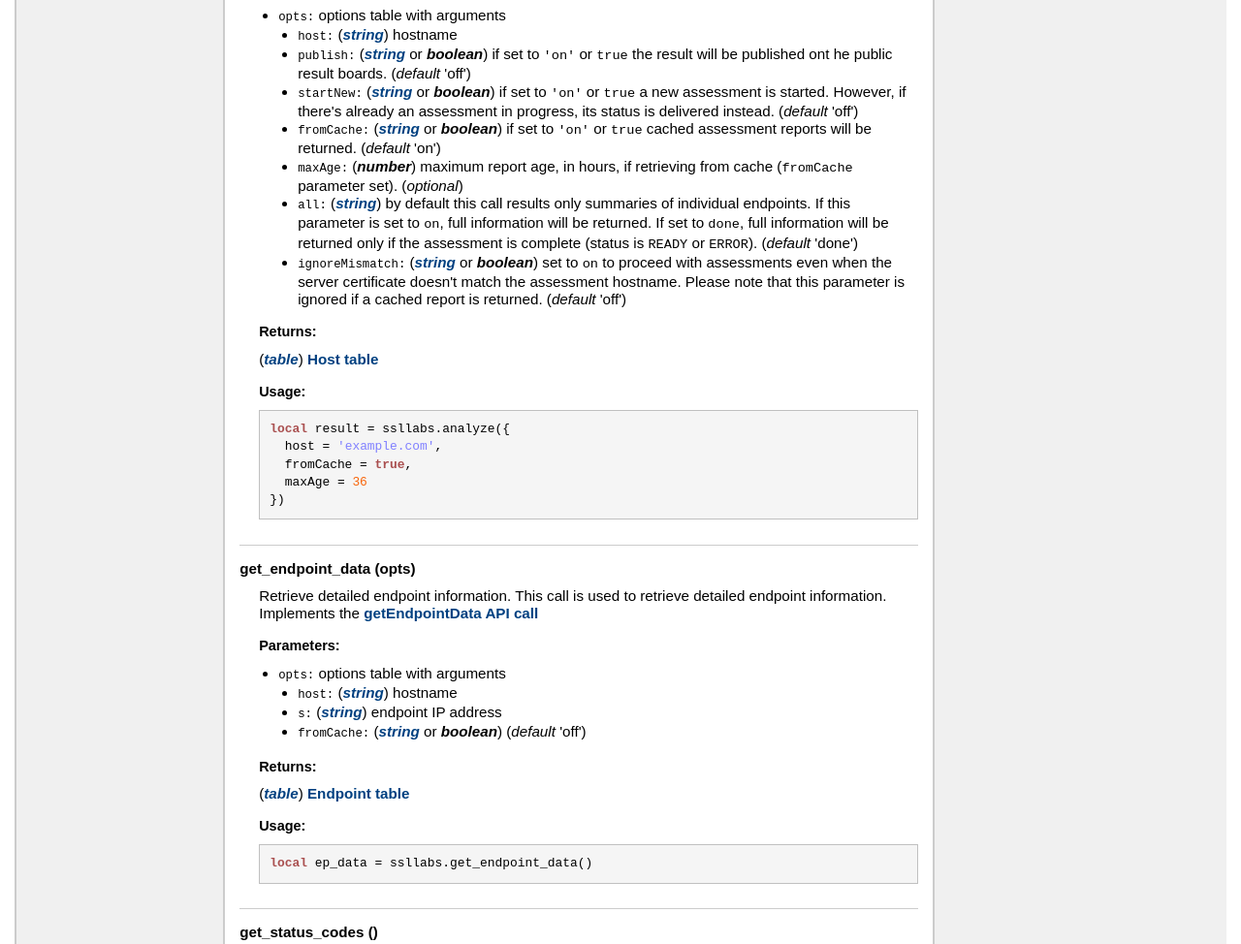
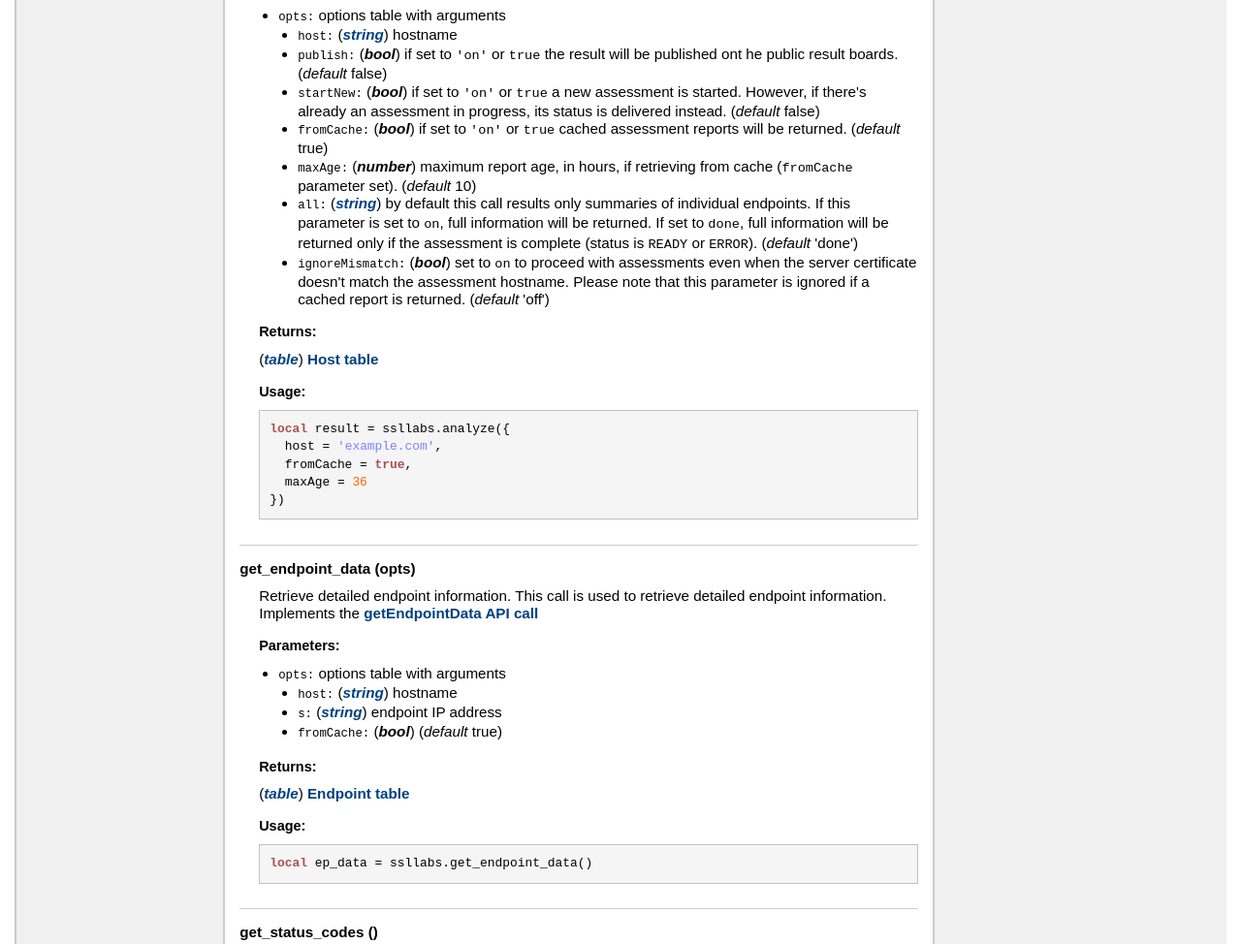
Before and after one commit to imolein/lua-ssllabs, a plain HTML site: page docs/index.html in a window 1280 px wide. Shown: the part 824-1798 px from the top of the page at 97% size. Drawn offline with Linux system fonts and the light colour scheme.

Commit message:
updated doc

```diff
--- a/docs/index.html
+++ b/docs/index.html
@@ -55,7 +55,7 @@
     <ul>
         <li><strong>Copyright</strong>: 2018</li>
         <li><strong>License</strong>: MIT</li>
-        <li><strong>Author</strong>: imo</li>
+        <li><strong>Author</strong>: Sebastian Huebner</li>
     </ul>
 
 
@@ -104,7 +104,7 @@
     <h3>Returns:</h3>
     <ol>
 
-           <span class="types"><a class="type" href="https://www.lua.org/manual/5.1/manual.html#5.5">table</a></span>
+           <span class="types"><a class="type" href="https://www.lua.org/manual/5.3/manual.html#6.6">table</a></span>
         <a href="https://github.com/ssllabs/ssllabs-scan/blob/master/ssllabs-api-docs-v3.md#info">Info table</a>
     </ol>
 
@@ -130,36 +130,36 @@
         <li><span class="parameter">opts</span> options table with arguments
         <ul>
         <li><span class="parameter">host</span>
-            <span class="types"><a class="type" href="https://www.lua.org/manual/5.1/manual.html#5.4">string</a></span>
+            <span class="types"><a class="type" href="https://www.lua.org/manual/5.3/manual.html#6.4">string</a></span>
          hostname
         </li>
         <li><span class="parameter">publish</span>
-            <span class="types"><a class="type" href="https://www.lua.org/manual/5.1/manual.html#5.4">string</a> or <span class="type">boolean</span></span>
+            <span class="types"><span class="type">bool</span></span>
          if set to <code>&apos;on&apos;</code> or <code>true</code> the result will be published ont he public result boards.
-         (<em>default</em> 'off')
+         (<em>default</em> false)
         </li>
         <li><span class="parameter">startNew</span>
-            <span class="types"><a class="type" href="https://www.lua.org/manual/5.1/manual.html#5.4">string</a> or <span class="type">boolean</span></span>
+            <span class="types"><span class="type">bool</span></span>
          if set to <code>&apos;on&apos;</code> or <code>true</code> a new assessment is started. However, if there's already an assessment in progress, its status is delivered instead.
-         (<em>default</em> 'off')
+         (<em>default</em> false)
         </li>
         <li><span class="parameter">fromCache</span>
-            <span class="types"><a class="type" href="https://www.lua.org/manual/5.1/manual.html#5.4">string</a> or <span class="type">boolean</span></span>
+            <span class="types"><span class="type">bool</span></span>
          if set to <code>&apos;on&apos;</code> or <code>true</code> cached assessment reports will be returned.
-         (<em>default</em> 'on')
+         (<em>default</em> true)
         </li>
         <li><span class="parameter">maxAge</span>
             <span class="types"><span class="type">number</span></span>
          maximum report age, in hours, if retrieving from cache (<code>fromCache</code> parameter set).
-         (<em>optional</em>)
+         (<em>default</em> 10)
         </li>
         <li><span class="parameter">all</span>
-            <span class="types"><a class="type" href="https://www.lua.org/manual/5.1/manual.html#5.4">string</a></span>
+            <span class="types"><a class="type" href="https://www.lua.org/manual/5.3/manual.html#6.4">string</a></span>
          by default this call results only summaries of individual endpoints. If this parameter is set to <code>on</code>, full information will be returned. If set to <code>done</code>, full information will be returned only if the assessment is complete (status is <code>READY</code> or <code>ERROR</code>).
          (<em>default</em> 'done')
         </li>
         <li><span class="parameter">ignoreMismatch</span>
-            <span class="types"><a class="type" href="https://www.lua.org/manual/5.1/manual.html#5.4">string</a> or <span class="type">boolean</span></span>
+            <span class="types"><span class="type">bool</span></span>
          set to <code>on</code> to proceed with assessments even when the server certificate doesn't match the assessment hostname. Please note that this parameter is ignored if a cached report is returned.
          (<em>default</em> 'off')
         </li>
@@ -169,7 +169,7 @@
     <h3>Returns:</h3>
     <ol>
 
-           <span class="types"><a class="type" href="https://www.lua.org/manual/5.1/manual.html#5.5">table</a></span>
+           <span class="types"><a class="type" href="https://www.lua.org/manual/5.3/manual.html#6.6">table</a></span>
         <a href="https://github.com/ssllabs/ssllabs-scan/blob/master/ssllabs-api-docs-v3.md#host">Host table</a>
     </ol>
 
@@ -199,19 +199,19 @@
         <li><span class="parameter">opts</span> options table with arguments
         <ul>
         <li><span class="parameter">host</span>
-            <span class="types"><a class="type" href="https://www.lua.org/manual/5.1/manual.html#5.4">string</a></span>
+            <span class="types"><a class="type" href="https://www.lua.org/manual/5.3/manual.html#6.4">string</a></span>
          hostname
         </li>
         <li><span class="parameter">s</span>
-            <span class="types"><a class="type" href="https://www.lua.org/manual/5.1/manual.html#5.4">string</a></span>
+            <span class="types"><a class="type" href="https://www.lua.org/manual/5.3/manual.html#6.4">string</a></span>
          endpoint IP address
         </li>
         <li><span class="parameter">fromCache</span>
-            <span class="types"><a class="type" href="https://www.lua.org/manual/5.1/manual.html#5.4">string</a> or <span class="type">boolean</span></span>
+            <span class="types"><span class="type">bool</span></span>
 
 
 
-         (<em>default</em> 'off')
+         (<em>default</em> true)
         </li>
         </li></ul>
     </ul>
@@ -219,7 +219,7 @@
     <h3>Returns:</h3>
     <ol>
 
-           <span class="types"><a class="type" href="https://www.lua.org/manual/5.1/manual.html#5.5">table</a></span>
+           <span class="types"><a class="type" href="https://www.lua.org/manual/5.3/manual.html#6.6">table</a></span>
         <a href="https://github.com/ssllabs/ssllabs-scan/blob/master/ssllabs-api-docs-v3.md#endpoint">Endpoint table</a>
     </ol>
 
@@ -243,7 +243,7 @@
     <h3>Returns:</h3>
     <ol>
 
-           <span class="types"><a class="type" href="https://www.lua.org/manual/5.1/manual.html#5.5">table</a></span>
+           <span class="types"><a class="type" href="https://www.lua.org/manual/5.3/manual.html#6.6">table</a></span>
         <a href="https://github.com/ssllabs/ssllabs-scan/blob/master/ssllabs-api-docs-v3.md#statuscodes">StatusCode table</a>
     </ol>
 
@@ -267,7 +267,7 @@
     <h3>Returns:</h3>
     <ol>
 
-           <span class="types"><a class="type" href="https://www.lua.org/manual/5.1/manual.html#5.4">string</a></span>
+           <span class="types"><a class="type" href="https://www.lua.org/manual/5.3/manual.html#6.4">string</a></span>
         This call returns the root certificates used for trust validation.
     </ol>
 
@@ -286,7 +286,7 @@
 </div> <!-- id="main" -->
 <div id="about">
 <i>generated by <a href="http://github.com/stevedonovan/LDoc">LDoc 1.4.6</a></i>
-<i style="float:right;">Last updated 2018-05-15 22:31:26 </i>
+<i style="float:right;">Last updated 2018-07-16 17:36:29 </i>
 </div> <!-- id="about" -->
 </div> <!-- id="container" -->
 </body>
```
Also changed, not shown: docs/examples/demo.lua.html (+4 -3 lines), docs/libraries/ssllabs.html (+21 -21 lines), 1 other file.
